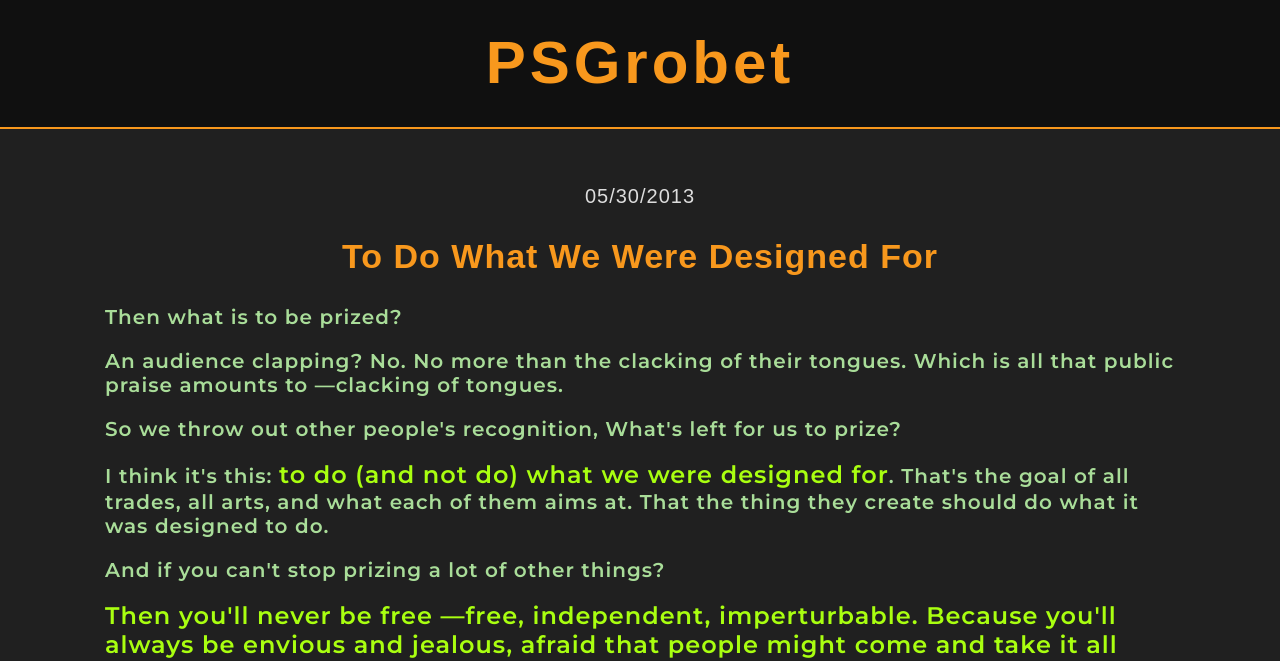
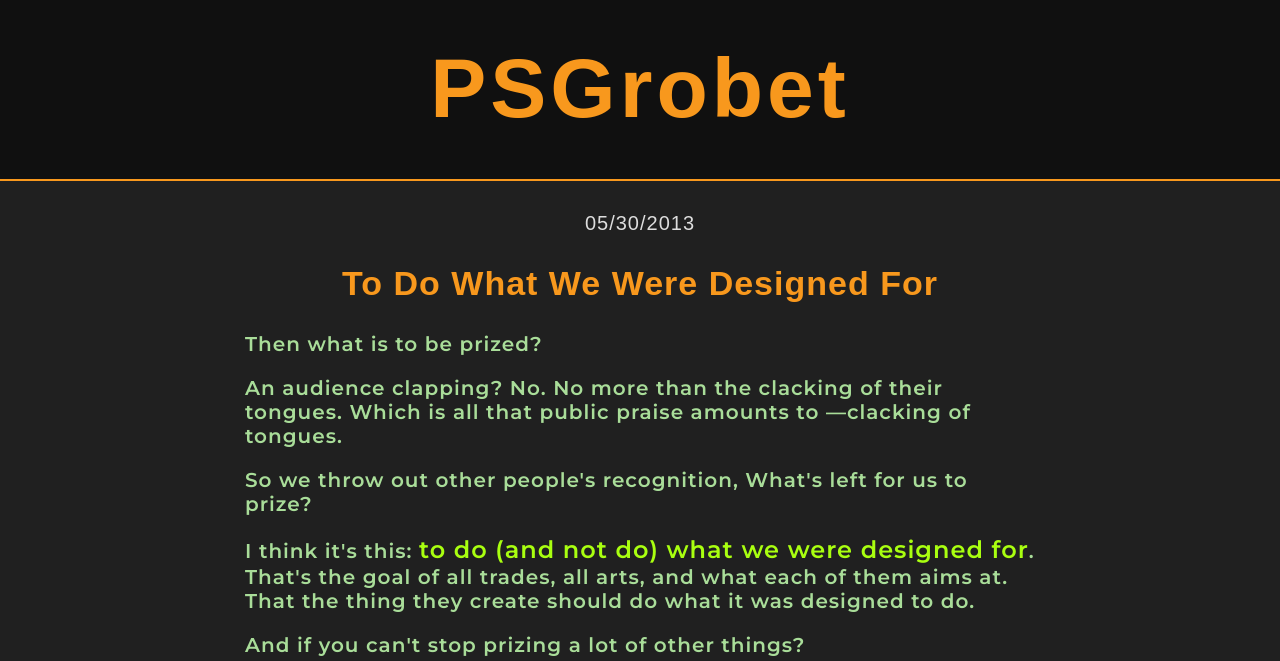
Before and after one commit to PSGrobet/psgrobet.github.io, a plain HTML site: page index.html in a window 1280 px wide. Shown: the part 89-750 px from the top of the page. Drawn offline with Linux system fonts and the light colour scheme; a web font is replaced by a local one.

Commit message:
Add files via upload

```diff
--- a/styles.css
+++ b/styles.css
@@ -10,14 +10,23 @@ body {
     padding: 0px;
     border-bottom: 2px solid #f8981d;
     background-color: #101010;
+    font-size: 3vw;
+}
+
+@media screen and (min-width: 800px) {
+    .header {
+        font-size: 28px;
+    }
 }
 main {
-    padding: 80px;
+    max-width: 800px;
+    margin: auto;
+    padding: 20px;
     padding-top:20px;
 }
 .new-post {
     margin: 5px;
-    padding: 20px;
+    padding-bottom: 40px;
     border-bottom: 2px solid #f8981d;
 /*     border-top: 2px solid #f8981d; */
 }
```
